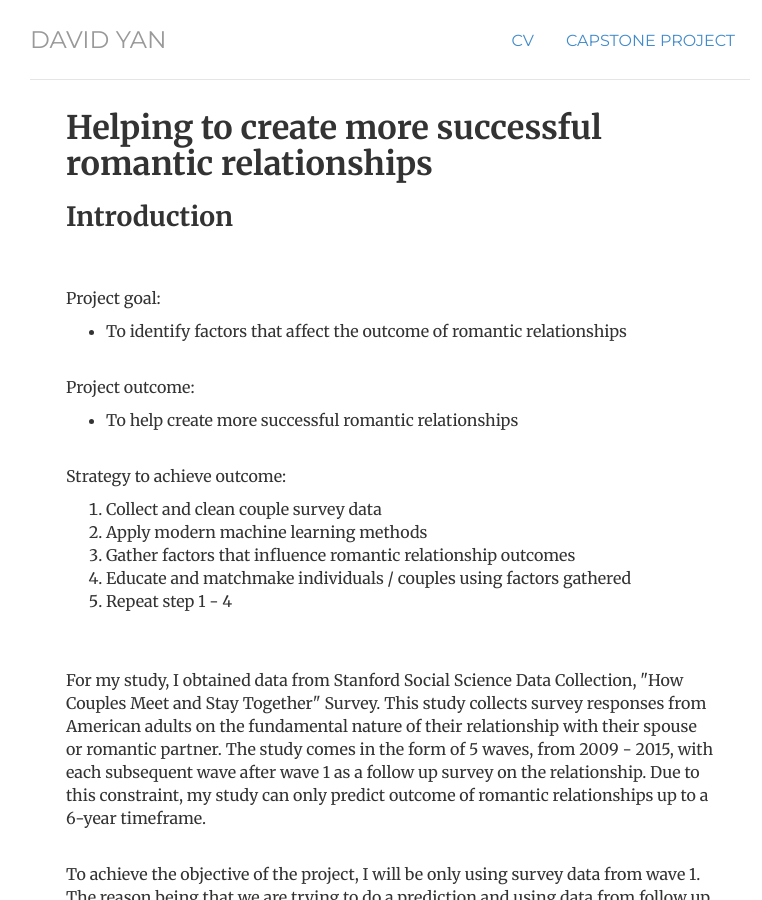
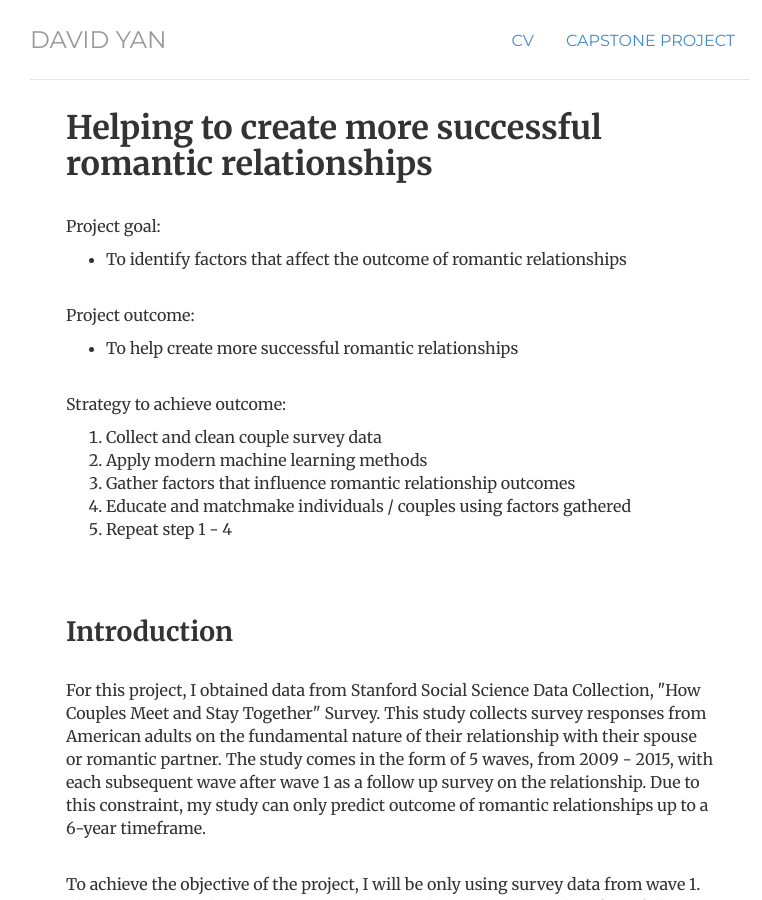
Before and after one commit to davidyan92/davidyan92.github.io, a Jekyll site: the page built from capstone_project/index.html, in a window 1280 px wide and 900 px high. Shown: the whole window, without its empty margins (250-1012 px from the left). Built offline with Jekyll 4.4.1, drawn with Linux system fonts in a browser that asks for light colours.

Commit message:
edited capstone project page

```diff
--- a/capstone_project/index.html
+++ b/capstone_project/index.html
@@ -22,7 +21,6 @@ description: Capstone Project for David Yan
 	<span class="obfuscate">ude.hcimu@enolgcmj</span>
 	</address> -->
 	</div>
-	<br>
 	<br>
 	<p>Project goal:</p>
 	<ul>
@@ -54,7 +52,9 @@ description: Capstone Project for David Yan
 	</ol>
 	<br>
 	<br>
-	<p>For my study, I obtained data from Stanford Social Science Data Collection, "How Couples Meet and Stay Together" Survey. This study collects survey responses from American adults on the fundamental nature of their relationship with their spouse or romantic partner. The study comes in the form of 5 waves, from 2009 - 2015, with each subsequent wave after wave 1 as a follow up survey on the relationship. Due to this constraint, my study can only predict outcome of romantic relationships up to a 6-year timeframe.</p>
+	<h2>Introduction</h2>
+	<br>
+	<p>For this project, I obtained data from Stanford Social Science Data Collection, "How Couples Meet and Stay Together" Survey. This study collects survey responses from American adults on the fundamental nature of their relationship with their spouse or romantic partner. The study comes in the form of 5 waves, from 2009 - 2015, with each subsequent wave after wave 1 as a follow up survey on the relationship. Due to this constraint, my study can only predict outcome of romantic relationships up to a 6-year timeframe.</p>
 	<br>
 	<p>To achieve the objective of the project, I will be only using survey data from wave 1. The reason being that we are trying to do a prediction and using data from follow up surveys within the 6-year timeframe will be inappropriate.</p>
 	<br>
```
Also changed, not shown: other parts of capstone_project/index.html (+0 -1 lines).
